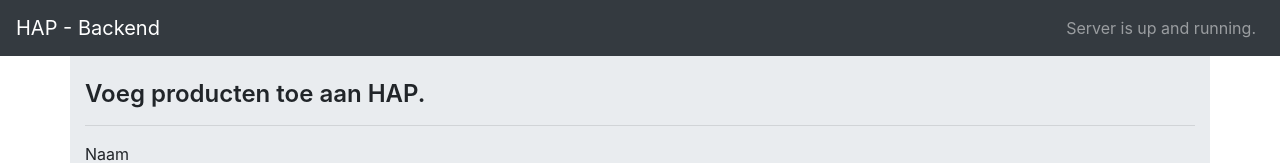
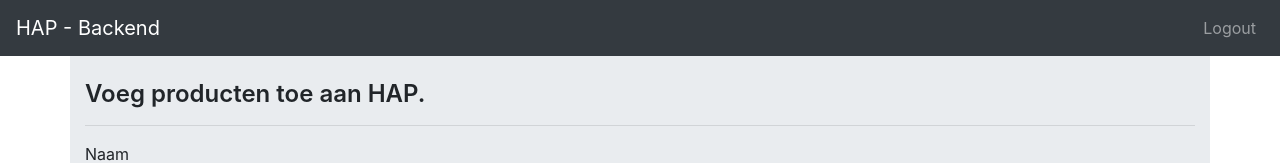
Before and after one commit to OlivierVerhaegen/PM1904-Backend, a website: page public/index.html in a window 1280 px wide. Shown: the top 163 px of the page. Drawn offline with nearby package versions, Linux system fonts and the light colour scheme.

Commit message:
logout button inserted

```diff
--- a/public/index.html
+++ b/public/index.html
@@ -15,7 +15,7 @@
 
         <ul class="navbar-nav ml-auto">
             <li class="nav-item">
-                <a class="nav-link">Server is up and running.</a>
+                <a class="nav-link" href="user/logout">Logout</a>
             </li>
         </ul>
     </nav>
```
